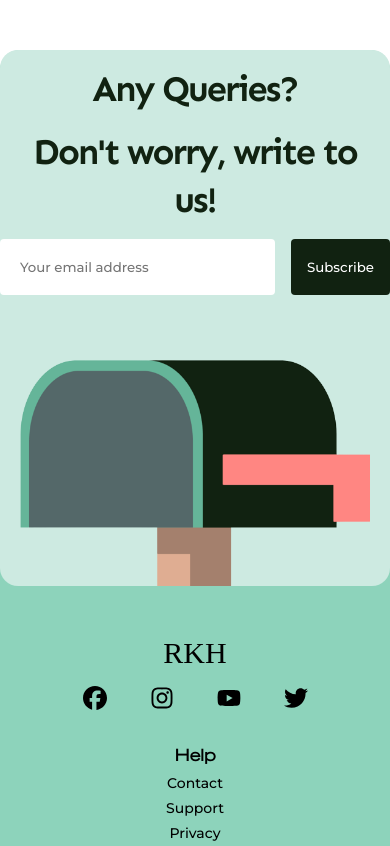
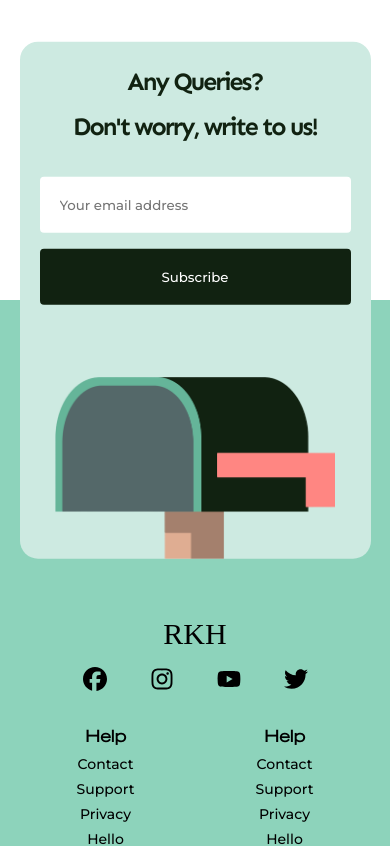
Before and after one commit to rkhall-iitkgp/Website-Frontend, a React (Create React App) app: page / in a window 390 px wide. Shown: the top 846 px of the page. Built offline with nearby package versions, Linux system fonts and the light colour scheme; a web font is replaced by a local one.

Commit message:
making more responsive 2

```diff
--- a/src/components/Footer/Footer.js
+++ b/src/components/Footer/Footer.js
@@ -10,8 +10,8 @@ import Container from "@mui/material/Container";
 import Grid from "@mui/material/Grid";
 import Box from "@mui/material/Box";
 import Link from "@mui/material/Link";
-import Button from "@mui/material/Button";
-import TextField from "@mui/material/TextField";
+// import Button from "@mui/material/Button";
+// import TextField from "@mui/material/TextField";
 import img from "./mailbox.png";
 
 function Footer() {
@@ -19,9 +19,11 @@ function Footer() {
     <footer>
       <Box bgcolor="#8DD3BB" color="black" className="footer">
         <Grid container className="query">
-          <Grid item xs={12} md={7}>
-            <p>Any Queries?</p>
-            <p>Don't worry, write to us!</p>
+          <Grid item xs={12} md={7} className="querytext">
+            <div>
+              <p>Any Queries?</p>
+              <p>Don't worry, write to us!</p>
+            </div>
             <Box item className="emailsubmit">
               <input
                 className="email"
@@ -30,7 +32,9 @@ function Footer() {
                 name="email"
                 placeholder="Your email address"
               />
-              <button type="submit" className="submit">Subscribe</button>
+              <button type="submit" className="submit">
+                Subscribe
+              </button>
             </Box>
           </Grid>
 
@@ -38,7 +42,6 @@ function Footer() {
             <img src={img} />
           </Grid>
         </Grid>
-
 
         <Container maxwidth="lg" className="lowerfooter">
           <Grid container spacing={0}>
@@ -83,7 +86,7 @@ function Footer() {
                 </Grid>
               </div>
             </Grid>
-            <Grid item xs={12} sm={3}>
+            <Grid item xs={6} sm={3}>
               <Box pb={1} className="footer-subhead">
                 Help
               </Box>
@@ -109,7 +112,7 @@ function Footer() {
               </Box>
             </Grid>
 
-            <Grid item xs={12} sm={3}>
+            <Grid item xs={6} sm={3}>
               <Box pb={1} className="footer-subhead">
                 Help
               </Box>
--- a/src/components/Footer/css/css.css
+++ b/src/components/Footer/css/css.css
@@ -17,7 +17,9 @@
   bottom: 0; */
   width: 100%;
   z-index: 1;
-  margin-top: 50px;
+
+  border-radius: 0;
+  margin-top: 185px;
 }
 
 .query {
@@ -25,13 +27,21 @@
   flex-direction: row;
   /* gap: 1rem; */
   margin: auto;
-  max-width: 930px;
+  max-width: 860px;
 
   justify-content: space-around;
   align-items: center;
   background-color: #CDEAE1;
   border-radius: 18px;
   position: relative;
+
+  transform: translateY(-50%);
+}
+
+.querytext {
+  display: flex;
+  flex-direction: column !important;
+  align-items: center;
 }
 
 .query .emailsubmit {
@@ -39,8 +49,7 @@
   grid-template-columns: 3fr 1fr;
   gap: 1rem;
   justify-content: space-around;
-  margin: auto;
-  padding-bottom: 25px;
+  padding: 25px;
   max-width: 500px;
 }
 
@@ -89,7 +98,7 @@
   border: 0px;
 }
 
-.query .submit:hover{
+.query .submit:hover {
   background-color: #204e3e;
   transition: ease 0.3s;
 }
@@ -120,12 +129,14 @@
 }
 
 .image img {
-  width: 350px;
-  margin-bottom: -4px;
+  width: 325px;
+  margin: 20px 20px -4px 0;
 }
 
 .lowerfooter {
   padding: 30px;
+
+  margin-top: -135px;
 }
 
 .logo {
@@ -169,7 +180,8 @@
 }
 
 
-@media screen and (min-width: 900px) {
+/* @media screen and (min-width: 900px) {
+
   .query {
     transform: translateY(-50%);
   }
@@ -182,4 +194,51 @@
   .lowerfooter {
     margin-top: -135px;
   }
+} */
+
+
+@media screen and (max-width:900px) {
+  .footer {
+    margin-top: 300px;
+  }
+
+  .query {
+    width: 90% !important;
+  }
+
+  .query p {
+    font-size: 27px;
+    line-height: 30px;
+    letter-spacing: -2px;
+  }
+
+  .querytext {
+    margin-top: 10px !important;
+  }
+
+  .emailsubmit {
+    padding: 20px !important;
+  }
+
+  .lowerfooter {
+    margin-top: -250px;
+  }
+
+  .query img {
+    width: 80%;
+    max-width: 300px;
+    margin:  20px 20px -4px 20px;
+  }
 }
+
+@media screen and (max-width:400px) {
+  .emailsubmit{
+    display: flex !important;
+    flex-direction: column;
+    width: 100%;
+  }
+
+  .query p{
+    font-size: 25px;
+  }
+}
```
